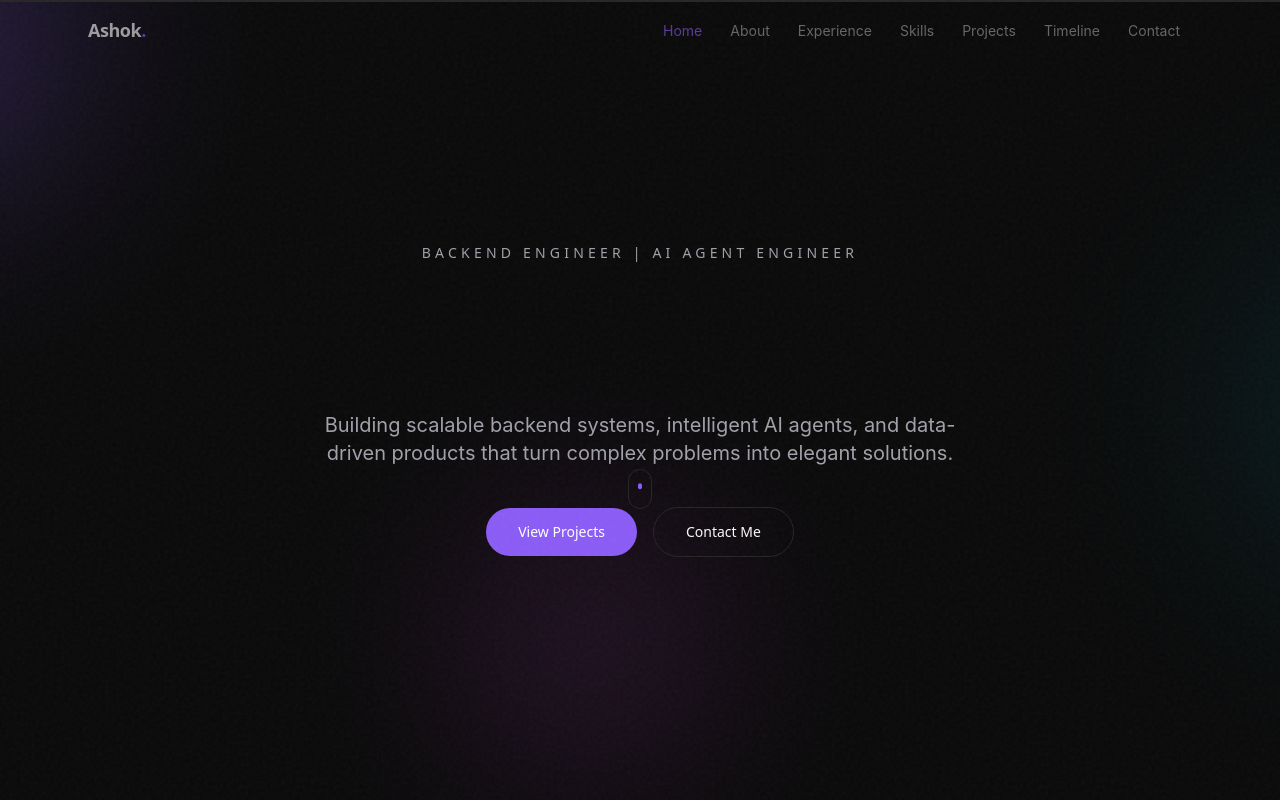
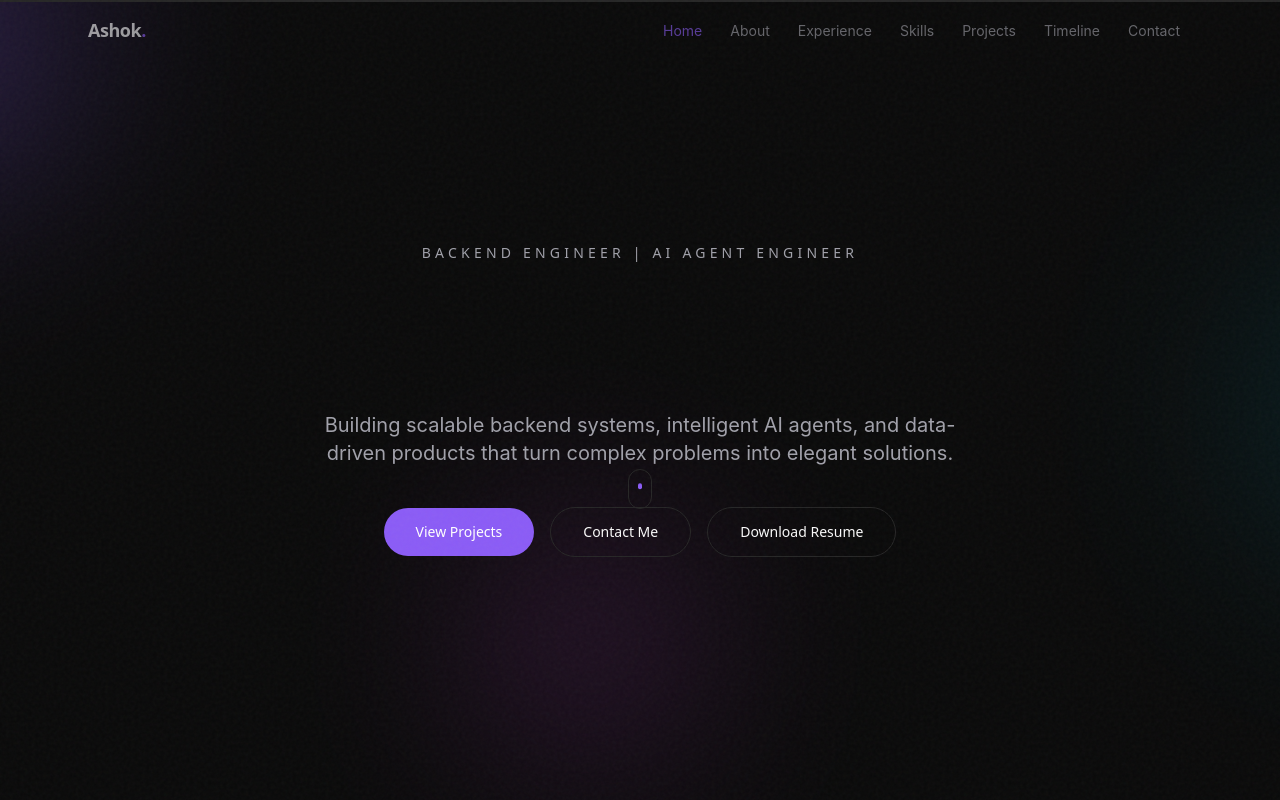
Before and after one commit to Anumulaashok/portfolio, a Next.js app: page / in a window 1280 px wide. Shown: the top 800 px of the page. Built offline with nearby package versions, Linux system fonts and the light colour scheme.

Commit message:
feat: integrate resume download and contact number

```diff
--- a/components/sections/ContactSection.tsx
+++ b/components/sections/ContactSection.tsx
@@ -18,6 +18,14 @@ const socials = [
   {
     label: "Email",
     href: "mailto:anumulaashok85@gmail.com",
+  },
+  {
+    label: "Phone",
+    href: "tel:+918179463267",
+  },
+  {
+    label: "Resume",
+    href: "https://drive.google.com/file/d/12_JFyz8pS60h2bOqEBe8CWg5xdMOzFdm/view?usp=sharing",
   },
 ];
 
--- a/components/sections/HeroSection.tsx
+++ b/components/sections/HeroSection.tsx
@@ -70,6 +70,9 @@ export function HeroSection() {
           <MagneticButton href="#contact" variant="secondary">
             Contact Me
           </MagneticButton>
+          <MagneticButton href="https://drive.google.com/file/d/12_JFyz8pS60h2bOqEBe8CWg5xdMOzFdm/view?usp=sharing" variant="secondary">
+            Download Resume
+          </MagneticButton>
         </motion.div>
         <motion.div
           initial={{ opacity: 0 }}
--- a/components/ui/MagneticButton.tsx
+++ b/components/ui/MagneticButton.tsx
@@ -53,7 +53,7 @@ export function MagneticButton({
   const motionStyle = reducedMotion ? undefined : { x: springX, y: springY };
 
   if (href) {
-    const isExternal = href.startsWith("http") || href.startsWith("mailto:");
+    const isExternal = href.startsWith("http") || href.startsWith("mailto:") || href.startsWith("tel:");
     return (
       <motion.span
         style={motionStyle}
```
